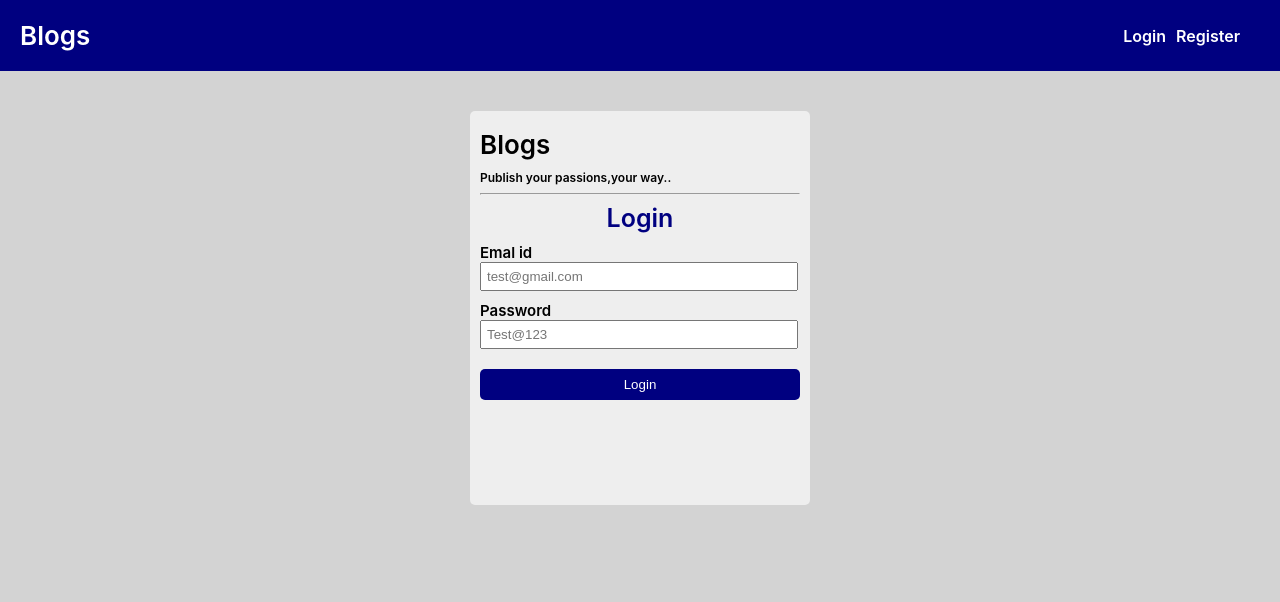
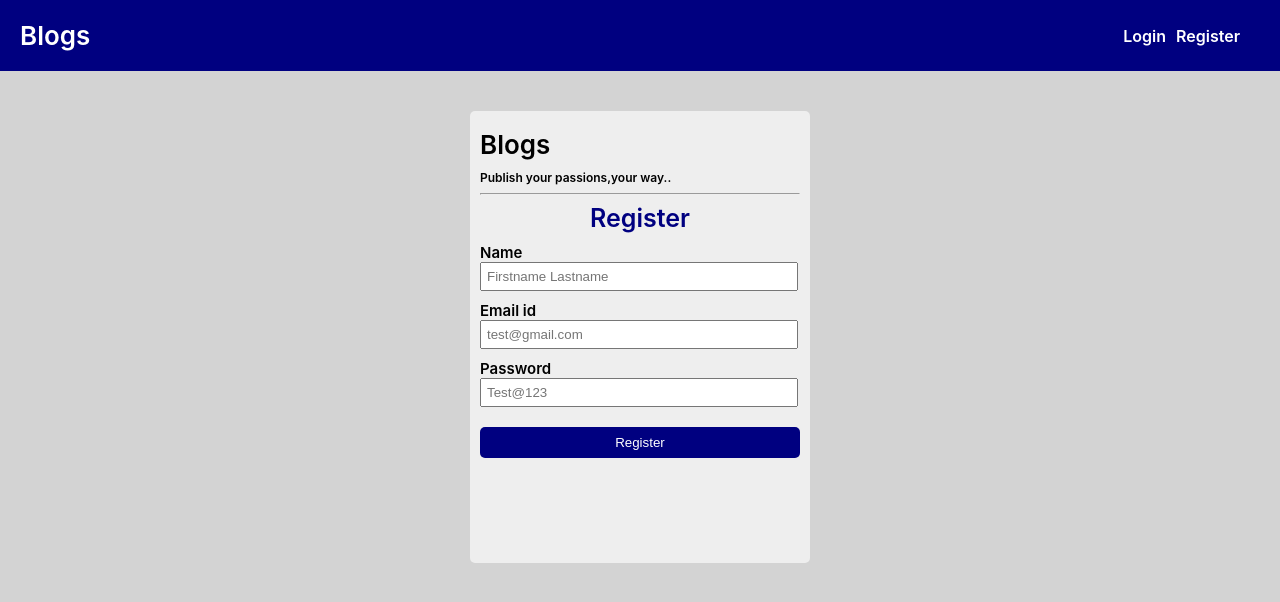
Before and after one commit to TrushaNimse/blogs-app, a React (Create React App) app: page / in a window 1280 px wide. Shown: the top 602 px of the page. Built offline with nearby package versions, Linux system fonts and the light colour scheme.

Commit message:
register-page

```diff
--- a/src/App.js
+++ b/src/App.js
@@ -1,11 +1,13 @@
 import logo from './logo.svg';
 import './App.css';
 import Login from './Components/Login/Login';
+import Register from './Components/Dashboard/Register';
 
 function App() {
   return (
    <div>
-    <Login/>
+  {/* <Login/> */}
+      <Register/>
    </div>
 
   )}
--- /dev/null
+++ b/src/Components/Dashboard/Register.css
@@ -0,0 +1,77 @@
+.mainSection {
+    background-color: lightgrey;
+    height: 100vh;
+}
+.headerSection {
+    background-color: navy;
+    color: white;
+    display: flex;
+    justify-content: space-between;
+    align-items: center
+}
+
+.blogsHeading {
+    font-size: 26px;
+    padding: 20px;
+    font-weight: 600;
+}
+
+.headerRightSection {
+    display: flex;
+    justify-content: space-between;
+    align-items: center;
+    margin-right: 30px;
+}
+
+.loginRegister {
+    font-size: 16px;
+    font-weight: 600;
+    margin-right: 10px;
+}
+
+.mainInnerSection {
+    background-color: rgb(238, 238, 238);
+    color: black;
+    padding: 10px;
+    margin: auto;
+    margin-top: 40px;
+    border-radius: 5px;
+    width: 25%;
+    margin-bottom: 400px;
+
+}
+.blogsTitle{
+    font-size: 26px;
+    margin-top: 8px;
+    font-weight: 600;
+}
+.blogsInfo{
+     font-size: 12px;
+    margin-top: 10px;
+    font-weight: 600;
+}
+.loginText{
+    color:navy;
+    font-size:25px;
+    text-align:center;
+    font-weight: 600;
+}
+.label{
+    margin-top: 10px;
+    font-size: 15px;
+    font-weight: 600;
+}
+.inputBox{
+    width: 95%;
+    padding: 5px;
+}
+.loginButton{
+    margin-top:20px;
+    background-color:navy;
+    padding:8px;color:white;
+    border:none;
+    border-radius:5px;
+    width:100%;
+    margin-bottom:95px;
+
+}
--- /dev/null
+++ b/src/Components/Dashboard/Register.js
@@ -0,0 +1,36 @@
+import "./Register.css"
+
+function Register() {
+
+
+
+    return (
+        <div className="mainSection">
+            <div className="headerSection">
+                <div className="blogsHeading">Blogs</div>
+                <div className="headerRightSection">
+                    <div className="loginRegister">Login</div>
+                    <div className="loginRegister">Register</div>
+                </div>
+            </div>
+
+            <div className="outerInnerSection" >
+                <div className="mainInnerSection">
+                    <div className="blogsTitle">Blogs</div>
+                    <div className="blogsInfo">Publish your passions,your way..</div>
+                    <hr />
+                    <div className="loginText">Register</div>
+                    <div className="label">Name</div>
+                    <input type="text" placeholder="Firstname Lastname" className="inputBox" />
+                    <div className="label">Email id</div>
+                    <input type="text" placeholder="test@gmail.com" className="inputBox" />
+                    <div className="label">Password</div>
+                    <input type="password" placeholder="Test@123" className="inputBox" />
+                    <div><button className="loginButton">Register</button></div>
+                </div>
+            </div>
+        </div>
+
+
+    )
+} export default Register;
```
Also changed, not shown: src/Components/Dashboard/Dashboard.css (deleted), src/Components/Dashboard/Dashboard.js (deleted).
